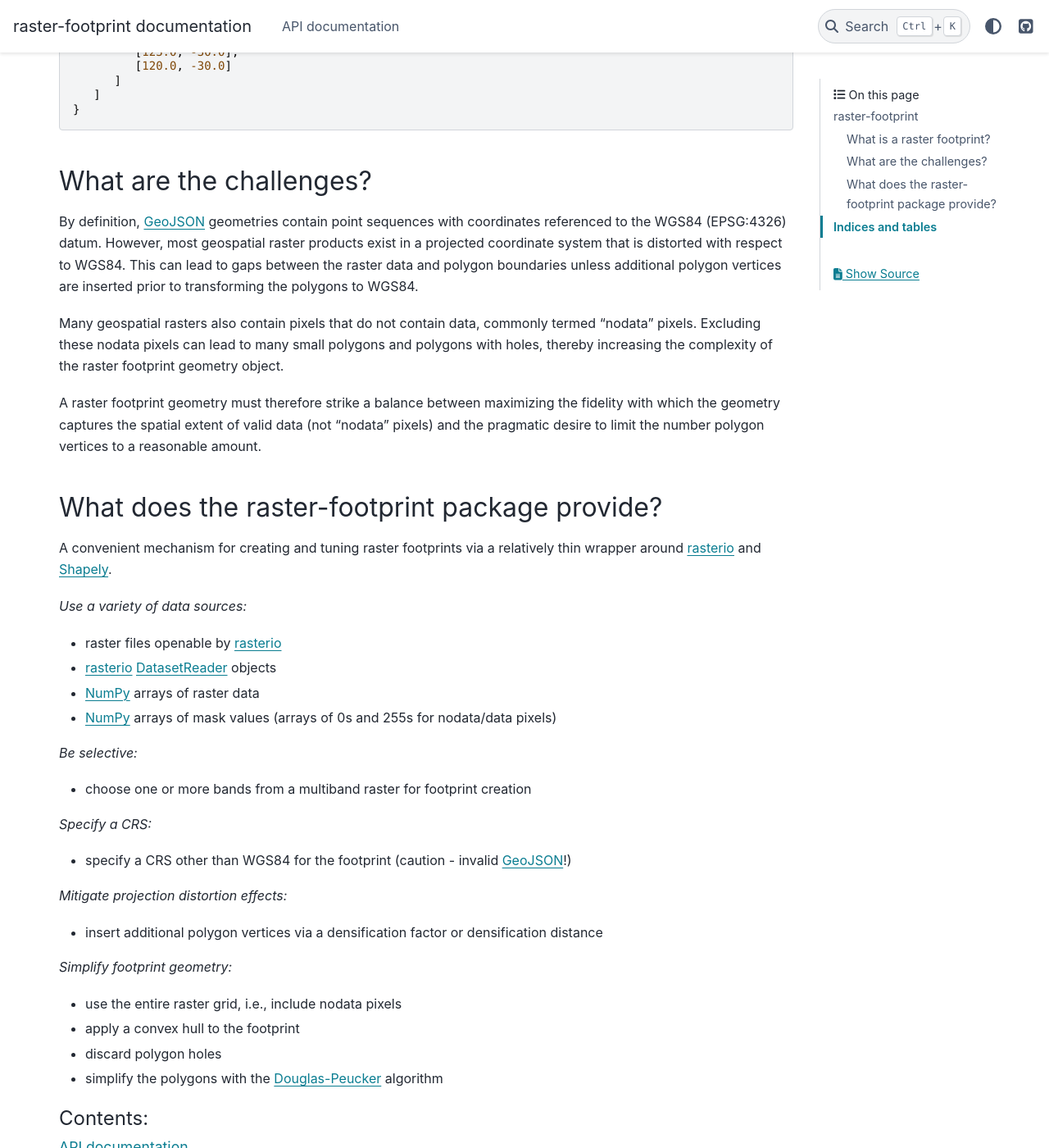
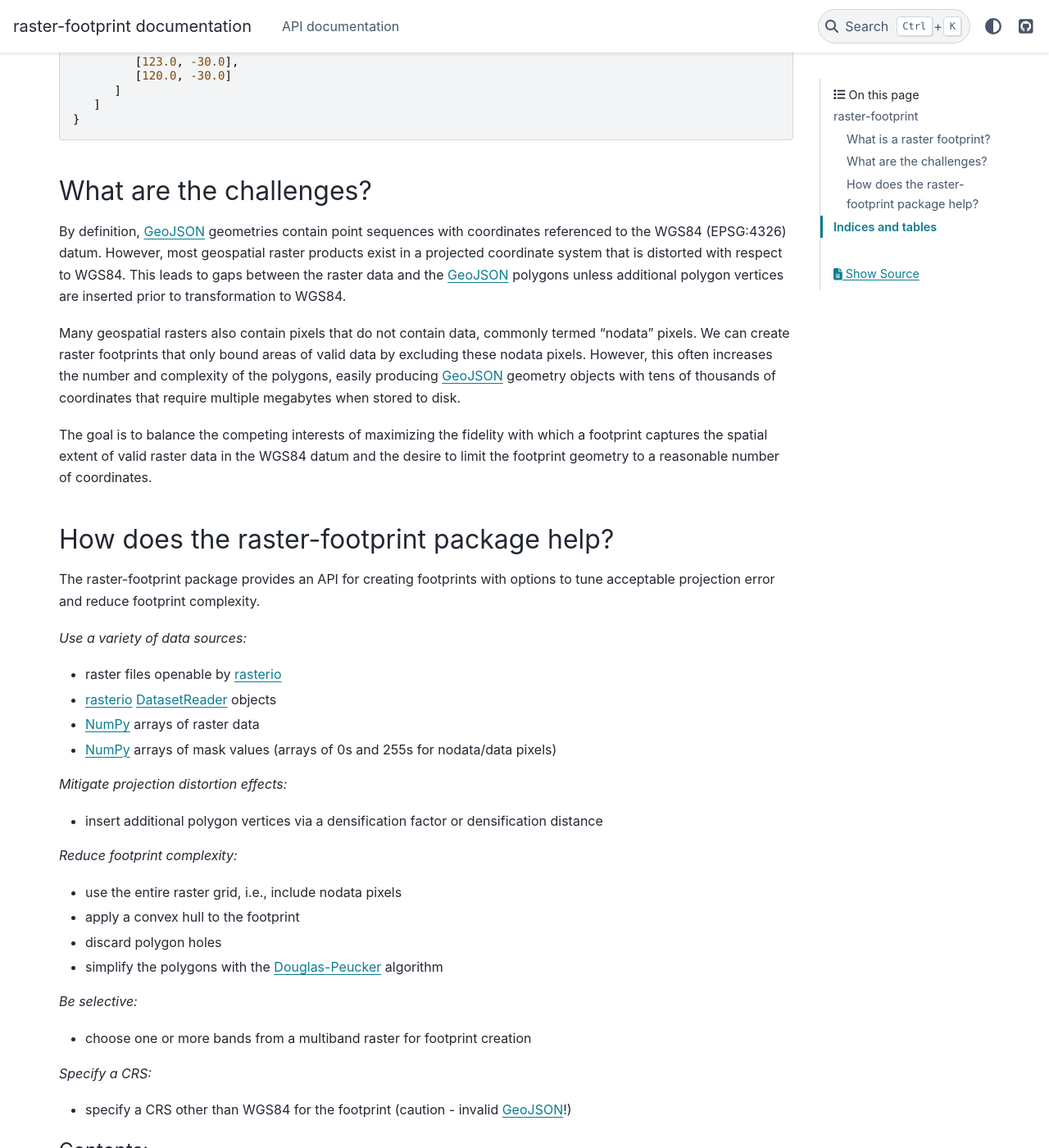
Before and after one commit to pjhartzell/raster-footprint, a Sphinx documentation site: the page built from docs/index.rst, in a window 1280 px wide and 1400 px high, scrolled down 938 px. Shown: the whole window at 82% size. Built offline with Sphinx 7.4.7 and the PyData theme 0.15.4, drawn with Linux system fonts in a browser that asks for light colours; some of the changed text lies outside the part shown.

Commit message:
more updates to docs

```diff
--- a/docs/index.rst
+++ b/docs/index.rst
@@ -7,22 +7,22 @@ raster-footprint
 ================
 
 A Python package for creating `GeoJSON <https://datatracker.ietf.org/doc/html/rfc7946>`_
-geometries that bound valid data in a geospatial raster.
+geometries that bound valid data in a geospatial rasters.
 
 
 What is a raster footprint?
 ---------------------------
 
 One or more polygons that surround valid data in a raster, or a single polygon
-surrounding the entire raster grid.
+surrounding the entire raster grid. For example, a single polygon that bounds the entire
+raster grid an ESA WorldCover tile:
 
-.. figure:: img/esa-worldcover-tile.png
+.. image:: img/esa-worldcover-tile.png
    :alt: ESA WorldCover tile
-   :figclass: align-center
 
-   Footprint (red polygon) of an ESA WorldCover raster tile
+|
 
-The polygon data is stored in a `GeoJSON
+The polygon is stored in a `GeoJSON
 <https://datatracker.ietf.org/doc/html/rfc7946>`_ geometry object.
 
 .. code-block:: json
@@ -47,27 +47,27 @@ What are the challenges?
 By definition, `GeoJSON <https://datatracker.ietf.org/doc/html/rfc7946>`_ geometries
 contain point sequences with coordinates referenced to the WGS84 (EPSG:4326) datum.
 However, most geospatial raster products exist in a projected coordinate system that is
-distorted with respect to WGS84. This can lead to gaps between the raster data and
-polygon boundaries unless additional polygon vertices are inserted prior to transforming
-the polygons to WGS84.
+distorted with respect to WGS84. This leads to gaps between the raster data and the
+`GeoJSON <https://datatracker.ietf.org/doc/html/rfc7946>`_ polygons unless additional
+polygon vertices are inserted prior to transformation to WGS84.
 
 Many geospatial rasters also contain pixels that do not contain data, commonly termed
-"nodata" pixels. Excluding these nodata pixels can lead to many small polygons and
-polygons with holes, thereby increasing the complexity of the raster footprint geometry
-object.
+"nodata" pixels. We can create raster footprints that only bound areas of valid data by
+excluding these nodata pixels. However, this often increases the number and complexity
+of the polygons, easily producing `GeoJSON
+<https://datatracker.ietf.org/doc/html/rfc7946>`_ geometry objects with tens of
+thousands of coordinates that require multiple megabytes when stored to disk.
 
-A raster footprint geometry must therefore strike a balance between maximizing the
-fidelity with which the geometry captures the spatial extent of valid data (not "nodata"
-pixels) and the pragmatic desire to limit the number polygon vertices to a reasonable
-amount.
+The goal is to balance the competing interests of maximizing the fidelity with which a
+footprint captures the spatial extent of valid raster data in the WGS84 datum and the
+desire to limit the footprint geometry to a reasonable number of coordinates.
 
 
-What does the raster-footprint package provide?
+How does the raster-footprint package help?
 -----------------------------------------------
 
-A convenient mechanism for creating and tuning raster footprints via a relatively thin
-wrapper around `rasterio <https://rasterio.readthedocs.io/en/stable/index.html>`_ and
-`Shapely <https://shapely.readthedocs.io/en/stable/manual.html>`_. \
+The raster-footprint package provides an API for creating footprints with options to
+tune acceptable projection error and reduce footprint complexity.
 
 *Use a variety of data sources:*
 
@@ -80,6 +80,19 @@ wrapper around `rasterio <https://rasterio.readthedocs.io/en/stable/index.html>`
 - `NumPy <https://numpy.org/doc/stable/index.html>`_ arrays of mask values (arrays of 0s
   and 255s for nodata/data pixels)
 
+*Mitigate projection distortion effects:*
+
+- insert additional polygon vertices via a densification factor or densification distance
+
+*Reduce footprint complexity:*
+
+- use the entire raster grid, i.e., include nodata pixels
+- apply a convex hull to the footprint
+- discard polygon holes
+- simplify the polygons with the `Douglas-Peucker
+  <https://en.wikipedia.org/wiki/Ramer%E2%80%93Douglas%E2%80%93Peucker_algorithm>`_
+  algorithm
+
 *Be selective:*
 
 - choose one or more bands from a multiband raster for footprint creation
@@ -88,20 +101,6 @@ wrapper around `rasterio <https://rasterio.readthedocs.io/en/stable/index.html>`
 
 - specify a CRS other than WGS84 for the footprint (caution - invalid `GeoJSON
   <https://datatracker.ietf.org/doc/html/rfc7946>`_!)
-
-*Mitigate projection distortion effects:*
-
-- insert additional polygon vertices via a densification factor or densification distance
-
-*Simplify footprint geometry:*
-
-- use the entire raster grid, i.e., include nodata pixels
-- apply a convex hull to the footprint
-- discard polygon holes
-- simplify the polygons with the `Douglas-Peucker
-  <https://en.wikipedia.org/wiki/Ramer%E2%80%93Douglas%E2%80%93Peucker_algorithm>`_
-  algorithm
-
 
 
 .. toctree::
```
